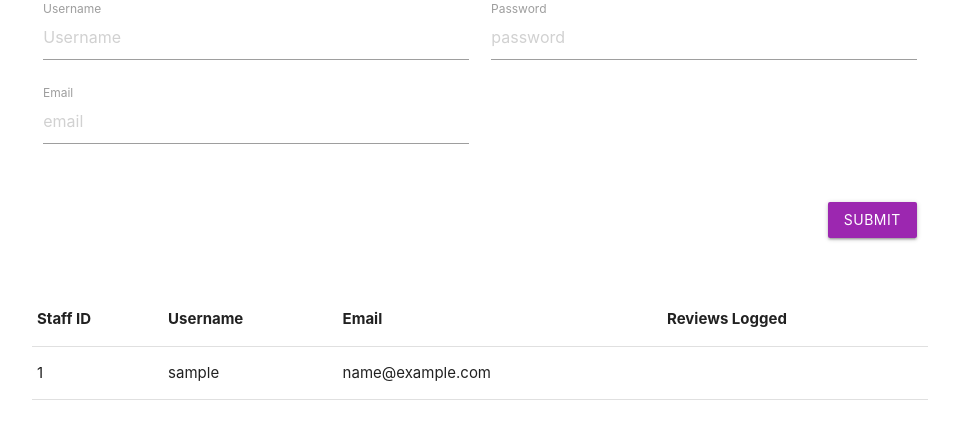
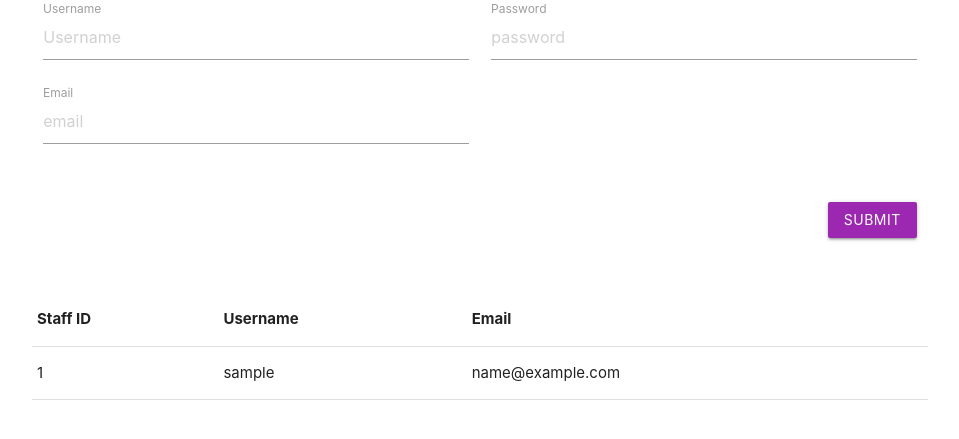
Before and after one commit to nickperi/Student-Staff-Conduct-Tracker, a Flask app: template App/templates/staff.html in a window 1280 px wide. Shown: the part 216-655 px from the top of the page, without its empty margins (160-1119 px from the left). Run offline with Flask 3, Linux system fonts and the light colour scheme; the template is opened without the code that fills it: most values are stand-ins (such as "Sample title", 1, 10 or a date in 2020).

Commit message:
Update staff.html

```diff
--- a/App/templates/staff.html
+++ b/App/templates/staff.html
@@ -44,7 +44,7 @@
       <table>
         <thead>
           <tr>
-            <th>Staff ID</th><th>Username</th><th>Email</th><th>Reviews Logged</th>
+            <th>Staff ID</th><th>Username</th><th>Email</th>
           </tr>
         </thead>
         <tbody>
```
